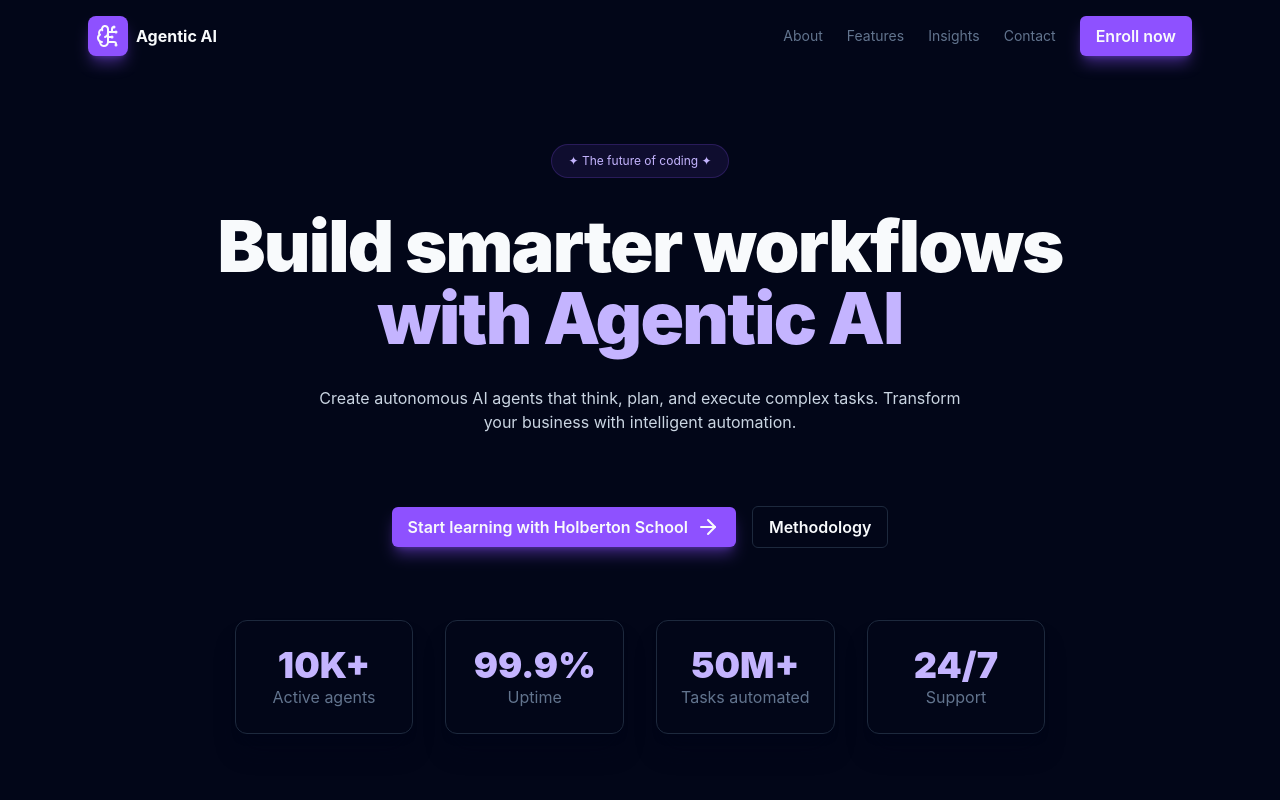
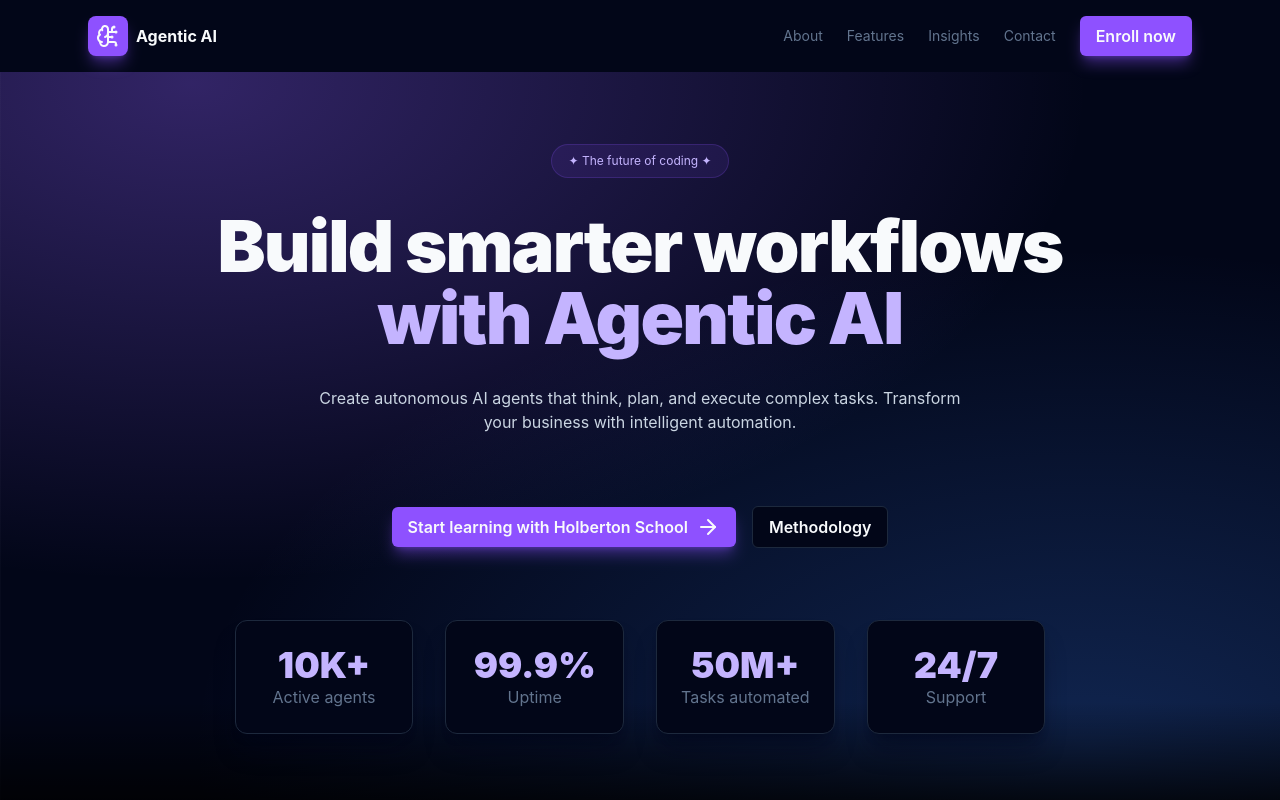
Before and after one commit to GuarickGit/holbertonschool-agentic_ai, a React (Vite) app in the folder front_end-frameworks/react/: page / in a window 1280 px wide. Shown: the top 800 px of the page. Built offline with nearby package versions, Linux system fonts and the light colour scheme.

Commit message:
Ajout du dégradé - à révisé

```diff
--- a/front_end-frameworks/react/src/components/sections/Hero.jsx
+++ b/front_end-frameworks/react/src/components/sections/Hero.jsx
@@ -15,8 +15,23 @@
   return (
     <section
       id="hero-section"
-      className="flex flex-col items-center gap-8 pt-36 pb-24 text-center"
+      className="relative isolate flex flex-col items-center gap-8 overflow-hidden border-b border-slate-800 pt-36 pb-24 text-center"
     >
+      {/* Glow radial violet + bleu, en fond de section */}
+      <div
+        className="pointer-events-none absolute inset-0 -z-10"
+        style={{
+          background:
+            "radial-gradient(ellipse 70% 60% at 15% 10%, rgba(139, 92, 246, 0.35), transparent), radial-gradient(ellipse 70% 60% at 85% 90%, rgba(59, 130, 246, 0.25), transparent)",
+        }}
+      />
+
+      {/* Grid Overlay */}
+      <div className="bg-size[72px_72px] pointer-events-none absolute inset-0 -z-10 bg-[linear-gradient(to_right,rgba(148,163,184,0.12)_1px,transparent_1px),linear-gradient(to_bottom,rgba(148,163,184,0.12)_1px,transparent_1px)] opacity-30" />
+
+      {/* Fondu vers le noir en bas de section */}
+      <div className="pointer-events-none absolute inset-x-0 bottom-0 -z-10 h-32 bg-linear-to-b from-transparent to-black" />
+
       {/* Eyebrow */}
       <SectionBadge>✦ The future of coding ✦</SectionBadge>
 
```
